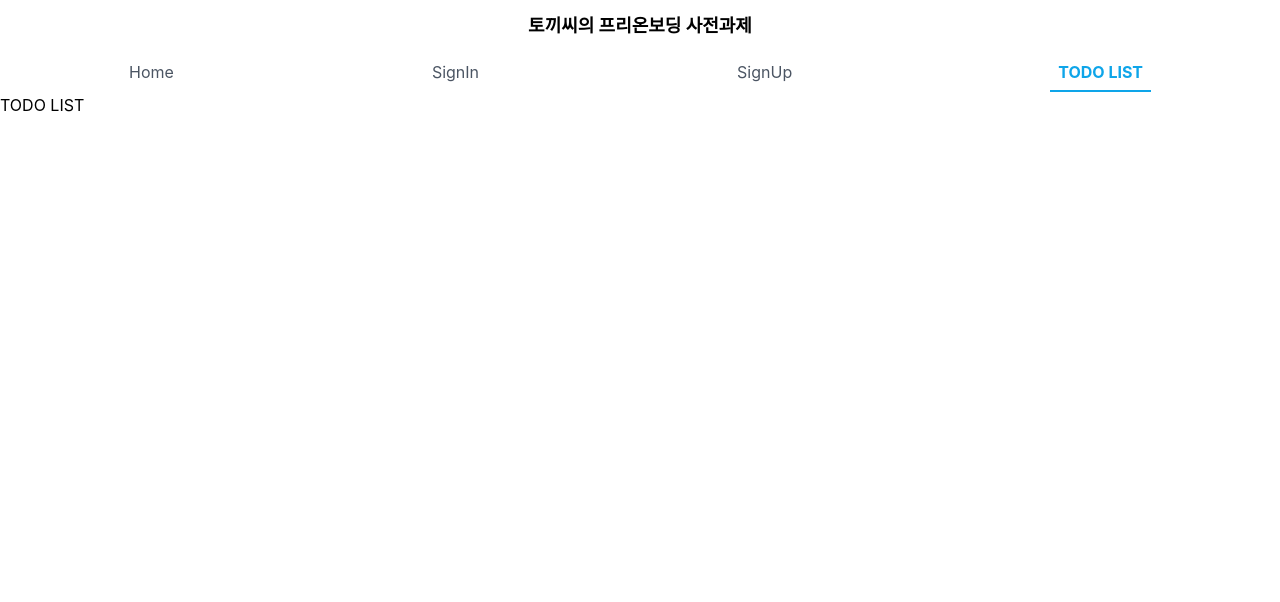
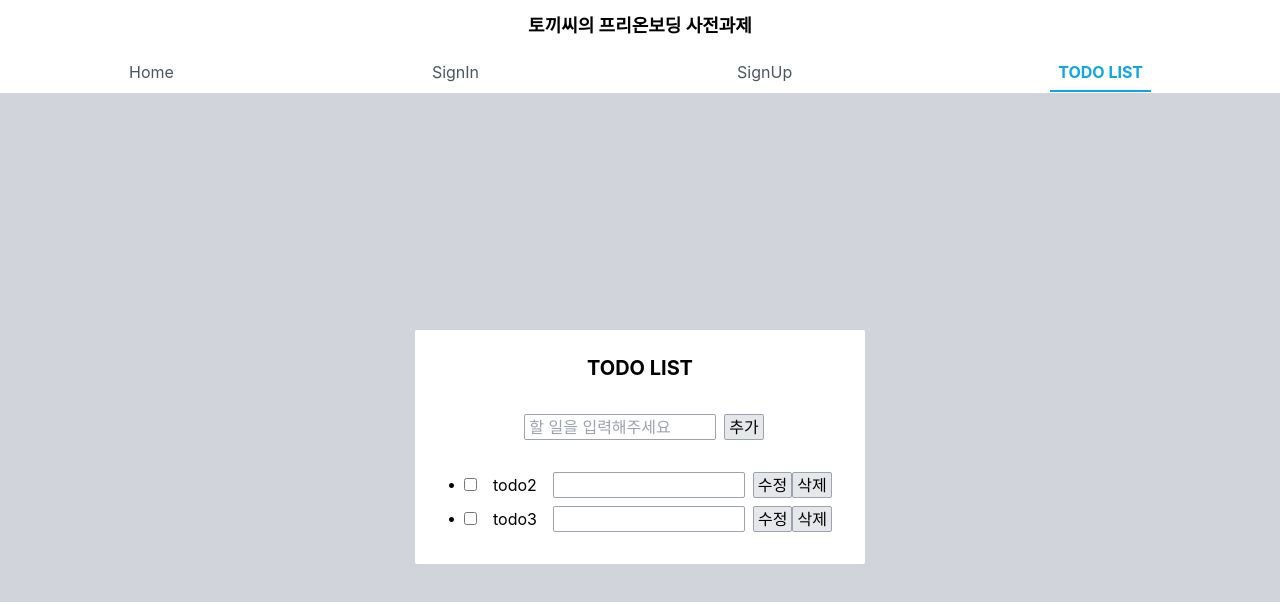
Before and after one commit to tokkissi/wanted-pre-onboarding-frontend, a React (Create React App) app: page /todo in a window 1280 px wide. Shown: the top 602 px of the page. Built offline with nearby package versions, Linux system fonts and the light colour scheme; no server answers; sample sign-in values are in the browser's storage.

Commit message:
feat: add TodoPage UI

```diff
--- /dev/null
+++ b/src/model/todo.ts
@@ -0,0 +1,8 @@
+export interface Todo {
+  id: number;
+  todo: string;
+  isCompleted: boolean;
+  userId: number;
+}
+
+export type TodoList = Todo[];
--- a/src/pages/TodoPage.tsx
+++ b/src/pages/TodoPage.tsx
@@ -1,10 +1,173 @@
-import { useEffect } from "react";
-import { useNavigate } from "react-router-dom";
+import { useEffect, useRef, useState } from "react";
+import { TodoList } from "../model/todo";
 
 export default function TodoPage() {
+  const [activeModifyButtonId, setActiveModifyButtonId] = useState<
+    number | null
+  >(null);
+  const inputRef = useRef<{ [key: number]: HTMLInputElement }>({});
+
+  const buttonStyle =
+    "border border-gray-400 rounded-sm px-1 bg-gray-200 active:bg-gray-50 hover:bg-gray-100 ";
+  const inputStyle =
+    "w-48 border border-gray-400 rounded-sm px-1 mx-2 focus:outline-sky-300";
+
+  const todoList: TodoList = [
+    {
+      id: 1,
+      todo: "todo2",
+      isCompleted: false,
+      userId: 1,
+    },
+    {
+      id: 2,
+      todo: "todo3",
+      isCompleted: false,
+      userId: 1,
+    },
+  ];
+
+  // activeModifyButtonId를 참조하는 inputref 를 focus 시킴
+  useEffect(() => {
+    if (activeModifyButtonId && inputRef.current[activeModifyButtonId]) {
+      inputRef.current[activeModifyButtonId].focus();
+    }
+  }, [activeModifyButtonId]);
+
   return (
-    <div>
-      <h1>TODO LIST</h1>
+    <div className="flex flex-col items-center justify-center h-full bg-gray-300">
+      <div className="bg-white px-8 py-6 rounded-sm w-[450px]">
+        <h1 className="mb-8 text-center text-xl font-bold">TODO LIST</h1>
+        <div>
+          <div className="flex justify-center items-center mb-8">
+            <input
+              type="text"
+              data-testid="new-todo-input"
+              autoComplete="off"
+              name="addTodoInput"
+              placeholder="할 일을 입력해주세요"
+              className={inputStyle}
+              onBlur={() => {
+                // focus 해제될 때, inputref 의 참조를 제거함
+                if (activeModifyButtonId) {
+                  delete inputRef.current[activeModifyButtonId];
+                }
+                setActiveModifyButtonId(null);
+              }}
+            />
+            <button
+              data-testid="new-todo-add-button"
+              className={buttonStyle}
+              onClick={(e) => {
+                e.preventDefault();
+              }}
+            >
+              추가
+            </button>
+          </div>
+          <div>
+            <ul className="">
+              {todoList.map((todo) => (
+                <li key={todo.id} className="mb-2">
+                  <span className="align-top">&bull;</span>
+                  <label>
+                    <input type="checkbox" className="mx-2" />
+                    <span
+                      className={
+                        "px-2 " +
+                        (activeModifyButtonId &&
+                        activeModifyButtonId === todo.id
+                          ? "hidden"
+                          : "")
+                      }
+                    >
+                      {todo.todo}
+                    </span>
+                    <input
+                      type="text"
+                      ref={(inputEl) => {
+                        if (inputEl) {
+                          inputRef.current[todo.id] = inputEl;
+                        }
+                      }}
+                      className={
+                        inputStyle +
+                        (activeModifyButtonId &&
+                        activeModifyButtonId === todo.id
+                          ? ""
+                          : "hidden")
+                      }
+                      onClick={() => setActiveModifyButtonId(todo.id)}
+                      onBlur={() => setActiveModifyButtonId(null)}
+                    />
+                  </label>
+                  <button
+                    data-testid="modify-button"
+                    className={
+                      buttonStyle +
+                      (activeModifyButtonId && activeModifyButtonId === todo.id
+                        ? "hidden"
+                        : "")
+                    }
+                    onClick={(e) => {
+                      e.preventDefault();
+                      setActiveModifyButtonId(todo.id);
+                    }}
+                    type="button"
+                  >
+                    수정
+                  </button>
+                  <button
+                    data-testid="submit-button"
+                    className={
+                      buttonStyle +
+                      (activeModifyButtonId && activeModifyButtonId === todo.id
+                        ? ""
+                        : "hidden")
+                    }
+                    onClick={(e) => {
+                      e.preventDefault();
+                      setActiveModifyButtonId(null);
+                    }}
+                  >
+                    제출
+                  </button>
+                  <button
+                    data-testid="cancel-button"
+                    className={
+                      buttonStyle +
+                      (activeModifyButtonId && activeModifyButtonId === todo.id
+                        ? ""
+                        : "hidden")
+                    }
+                    onClick={(e) => {
+                      e.preventDefault();
+                      setActiveModifyButtonId(null);
+                    }}
+                  >
+                    취소
+                  </button>
+                  <button
+                    data-testid="delete-button"
+                    className={
+                      buttonStyle +
+                      (activeModifyButtonId && activeModifyButtonId === todo.id
+                        ? "hidden"
+                        : "")
+                    }
+                    onClick={(e) => {
+                      e.preventDefault();
+                      setActiveModifyButtonId(null);
+                    }}
+                  >
+                    삭제
+                  </button>
+                </li>
+              ))}
+            </ul>
+          </div>
+        </div>
+      </div>
     </div>
   );
 }
```
